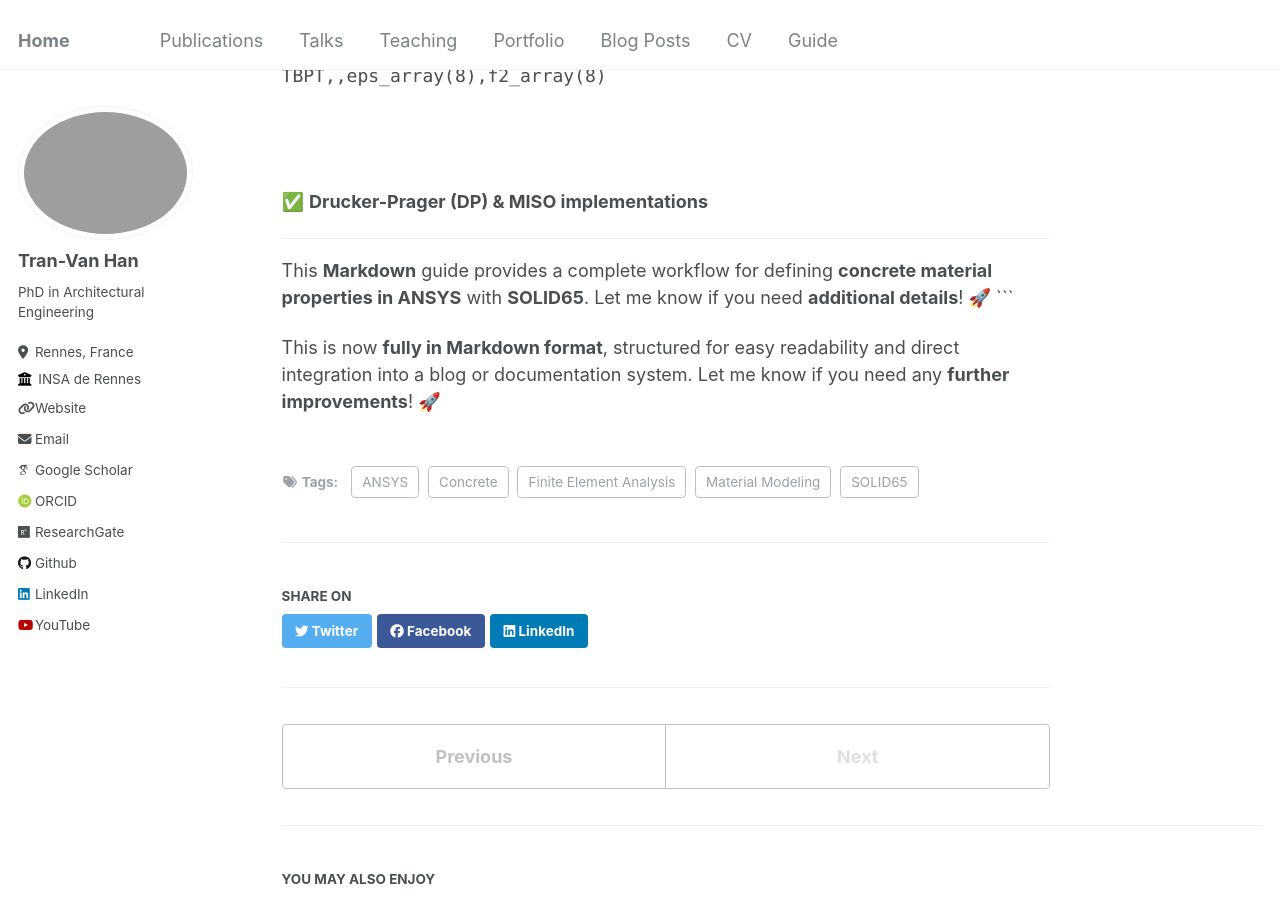
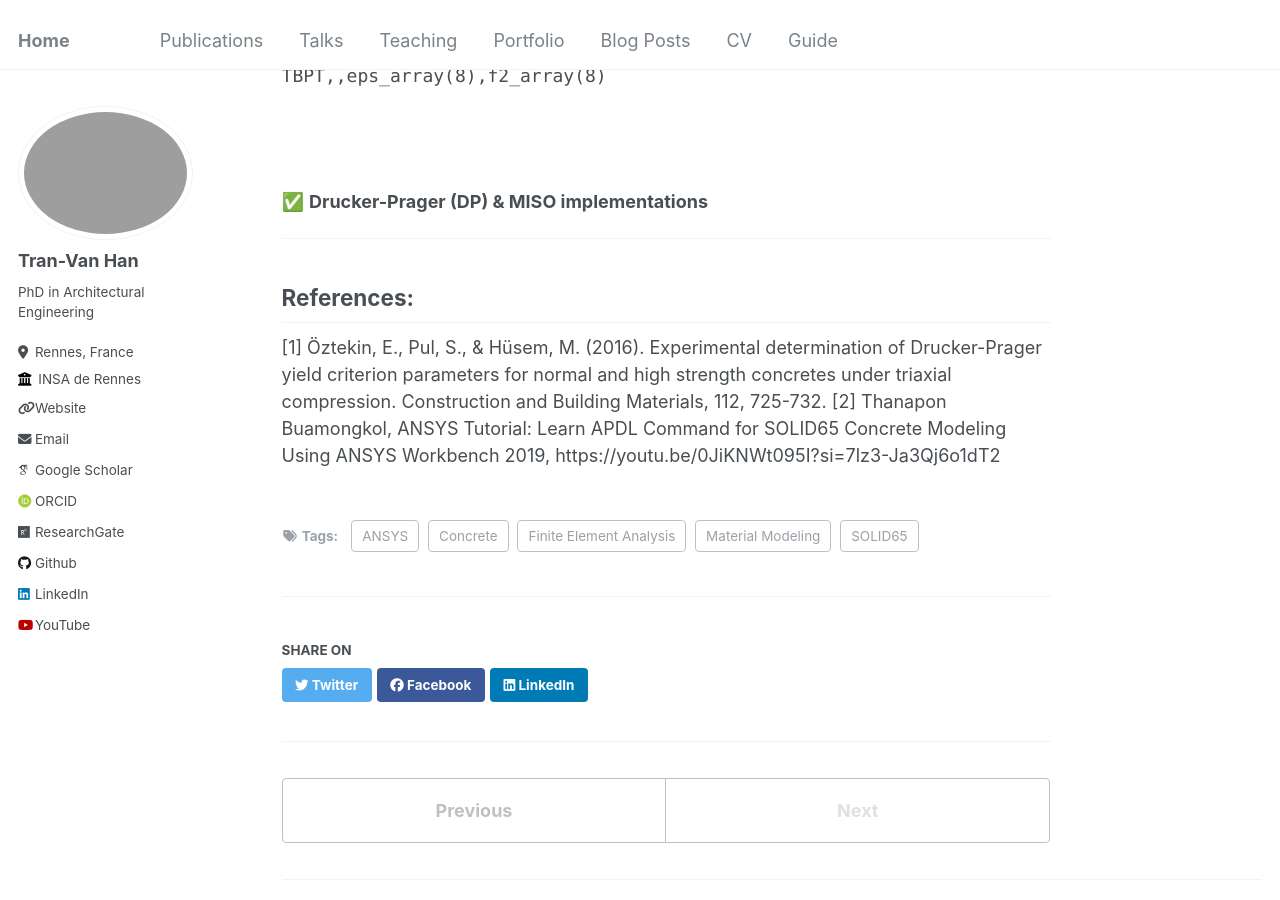
Before and after one commit to tranhan1405/tranhan1405.github.io, a Jekyll site: the page built from _posts/2025-02-27-ansys-solid65.md, in a window 1280 px wide and 900 px high, scrolled down 6996 px. Built offline with Jekyll 4.4.1, drawn with Linux system fonts in a browser that asks for light colours; some web fonts are replaced.

Commit message:
Update 2025-02-27-ansys-solid65.md

````diff
--- a/_posts/2025-02-27-ansys-solid65.md
+++ b/_posts/2025-02-27-ansys-solid65.md
@@ -286,7 +286,6 @@ TBPT,,eps_array(8),f2_array(8)
 
 ---
 
-This **Markdown** guide provides a complete workflow for defining **concrete material properties in ANSYS** with **SOLID65**. Let me know if you need **additional details**! 🚀
-```
-
-This is now **fully in Markdown format**, structured for easy readability and direct integration into a blog or documentation system. Let me know if you need any **further improvements**! 🚀
+## References:
+[1] Öztekin, E., Pul, S., & Hüsem, M. (2016). Experimental determination of Drucker-Prager yield criterion parameters for normal and high strength concretes under triaxial compression. Construction and Building Materials, 112, 725-732.
+[2] Thanapon Buamongkol, ANSYS Tutorial: Learn APDL Command for SOLID65 Concrete Modeling Using ANSYS Workbench 2019, https://youtu.be/0JiKNWt095I?si=7lz3-Ja3Qj6o1dT2
````
